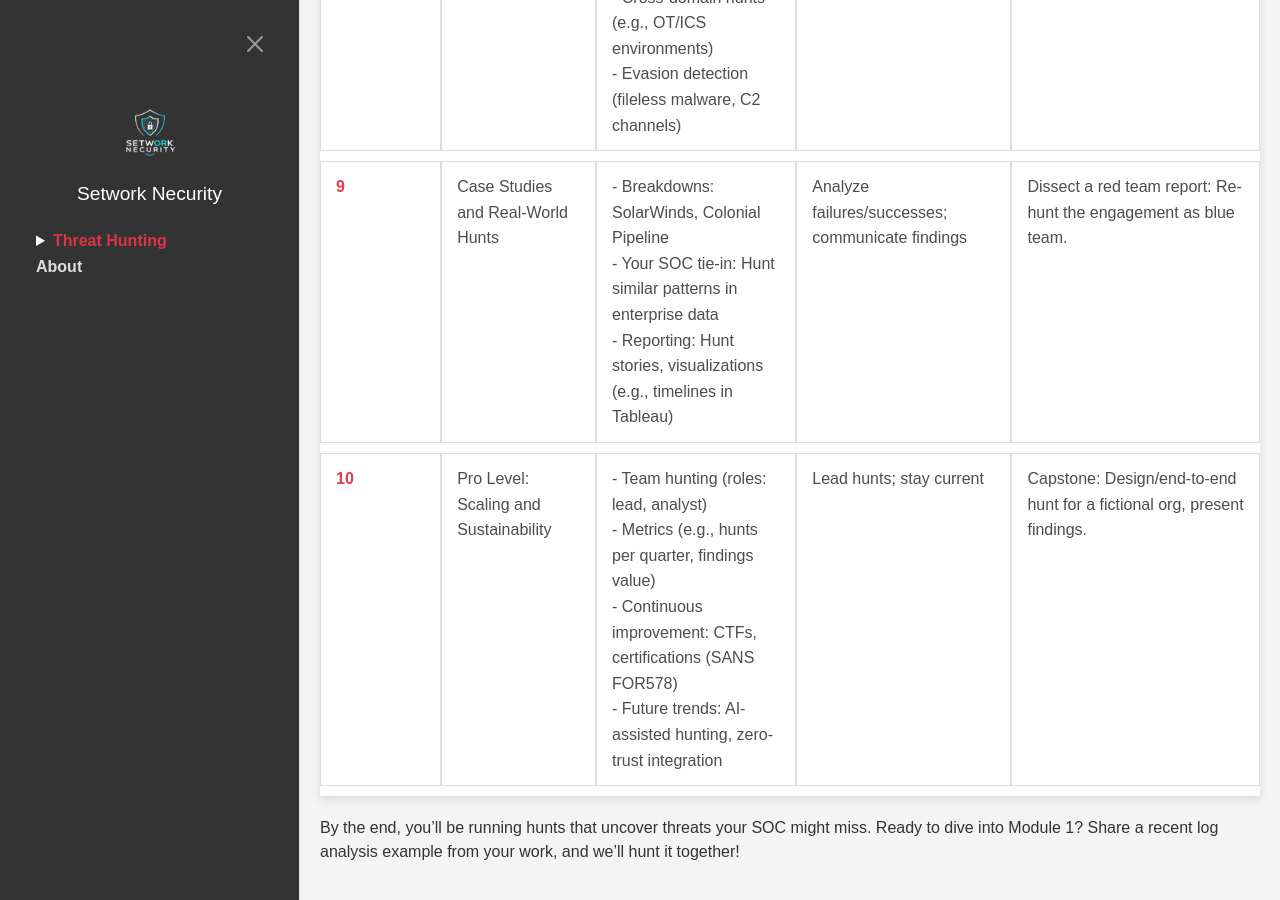
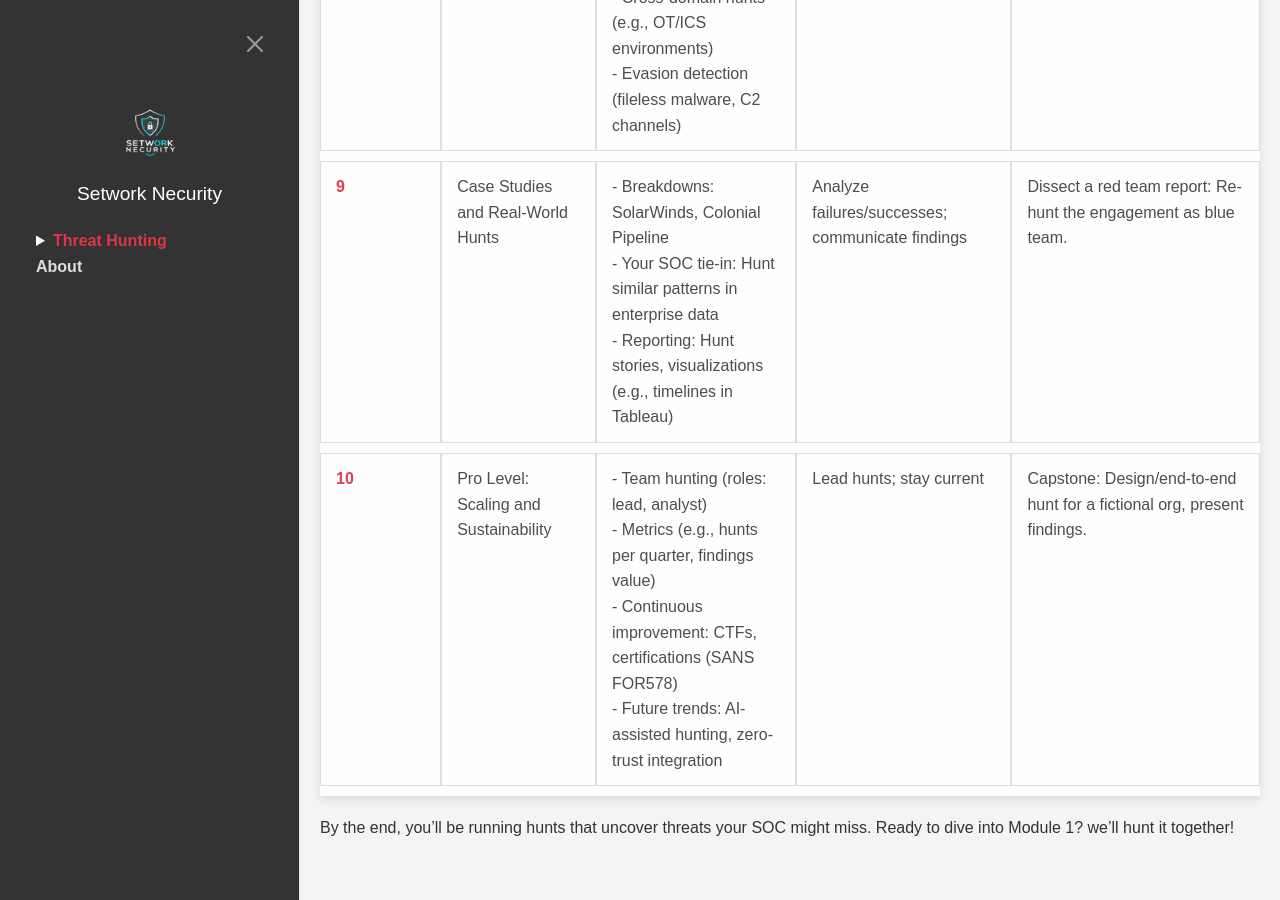
Before and after one commit to pbmundas/library, a Jekyll site: the page built from _posts/2025-07-21-teaching-you-threat-hunting.md, in a window 1280 px wide and 900 px high, scrolled down 2722 px. Built offline with Jekyll 4.4.1, drawn with Linux system fonts in a browser that asks for light colours; comment, search, counter and statistics services are not loaded.

Commit message:
Update 2025-07-21-teaching-you-threat-hunting.md

```diff
--- a/_posts/2025-07-21-teaching-you-threat-hunting.md
+++ b/_posts/2025-07-21-teaching-you-threat-hunting.md
@@ -31,4 +31,4 @@ Now, here's the **Table of Contents** for our "Pro Threat Hunter Bootcamp." It's
 | **9** | Case Studies and Real-World Hunts | - Breakdowns: SolarWinds, Colonial Pipeline<br>- Your SOC tie-in: Hunt similar patterns in enterprise data<br>- Reporting: Hunt stories, visualizations (e.g., timelines in Tableau) | Analyze failures/successes; communicate findings | Dissect a red team report: Re-hunt the engagement as blue team. |
 | **10** | Pro Level: Scaling and Sustainability | - Team hunting (roles: lead, analyst)<br>- Metrics (e.g., hunts per quarter, findings value)<br>- Continuous improvement: CTFs, certifications (SANS FOR578)<br>- Future trends: AI-assisted hunting, zero-trust integration | Lead hunts; stay current | Capstone: Design/end-to-end hunt for a fictional org, present findings. |
 
-By the end, you'll be running hunts that uncover threats your SOC might miss. Ready to dive into Module 1? Share a recent log analysis example from your work, and we'll hunt it together!
+By the end, you'll be running hunts that uncover threats your SOC might miss. Ready to dive into Module 1?  we'll hunt it together!
```
